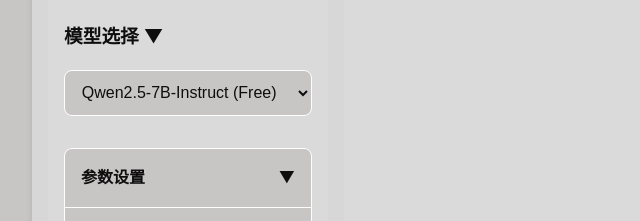
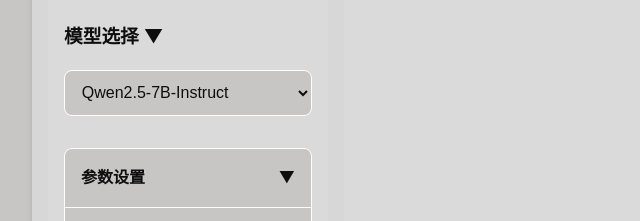
Before and after one commit to StardustWhisper/SiliconFlow-UI, a website: page public/chat.html in a window 1280 px wide. Shown: the part 145-366 px from the top of the page, 108-748 px from the left. Drawn offline with nearby package versions, Linux system fonts and the light colour scheme.

Commit message:
Update chat.html

```diff
--- a/public/chat.html
+++ b/public/chat.html
@@ -645,64 +645,17 @@
                 <select id="modelSelect" class="model-selector">
                     <!-- 免费模型 -->
                     <optgroup label="免费模型">
-                        <option value="Qwen/Qwen2.5-7B-Instruct">Qwen2.5-7B-Instruct (Free)</option>
-                        <option value="Qwen/Qwen2.5-Coder-7B-Instruct">Qwen2.5-Coder-7B-Instruct (Free)</option>
-                        <option value="Qwen/Qwen2-7B-Instruct">Qwen2-7B-Instruct (Free)</option>
-                        <option value="01-ai/Yi-1.5-9B-Chat-16K">Yi-1.5-9B-Chat-16K (Free)</option>
-                        <option value="01-ai/Yi-1.5-6B-Chat">Yi-1.5-6B-Chat (Free)</option>
-                        <option value="THUDM/chatglm3-6b">chatglm3-6b (Free)</option>
-                        <option value="THUDM/glm-4-9b-chat">glm-4-9b-chat (Free)</option>
-                        <option value="internlm/internlm2_5-7b-chat">InternLM2.5-7B-Chat (Free)</option>
-                    </optgroup>
+                        <option value="Qwen/Qwen2.5-7B-Instruct">Qwen2.5-7B-Instruct</option>
+                        <option value="Qwen/Qwen2.5-Coder-7B-Instruct">Qwen2.5-Coder-7B-Instruct</option>
+                        <option value="Qwen/Qwen2-7B-Instruct">Qwen2-7B-Instruct</option>
+                        <option value="Qwen/Qwen2-1.5B-Instruct">Qwen2-1.5B-Instruct</option>
+                        <option value="01-ai/Yi-1.5-9B-Chat-16K">Yi-1.5-9B-Chat-16K</option>
+                        <option value="01-ai/Yi-1.5-6B-Chat">Yi-1.5-6B-Chat</option>
+                        <option value="THUDM/chatglm3-6b">chatglm3-6b</option>
+                        <option value="THUDM/glm-4-9b-chat">glm-4-9b-chat</option>
+                        <option value="internlm/internlm2_5-7b-chat">InternLM2.5-7B-Chat</option>
+                        <option value="AIDC-AI/Marco-o1">Marco-o1</option>
 
-                    <!-- 大型模型 -->
-                    <optgroup label="大型模型">
-                        <option value="Qwen/Qwen2.5-72B-Instruct">Qwen2.5-72B</option>
-                        <option value="Qwen/Qwen2.5-32B-Instruct">Qwen2.5-32B</option>
-                        <option value="Qwen/Qwen2.5-14B-Instruct">Qwen2.5-14B</option>
-                        <option value="Qwen/Qwen2-72B-Instruct">Qwen2-72B</option>
-                        <option value="internlm/internlm2_5-20b-chat">InternLM2-20B</option>
-                        <option value="meta-llama/Meta-Llama-3.1-70B-Instruct">Llama3.1-70B</option>
-                        <option value="meta-llama/Meta-Llama-3-70B-Instruct">Llama3-70B</option>
-                        <option value="google/gemma-2-27b-it">Gemma-2-27B</option>
-                        <option value="deepseek-ai/DeepSeek-V2-Chat">DeepSeek-V2-Chat</option>
-                        <option value="deepseek-ai/DeepSeek-Coder-V2-Instruct">DeepSeek-Coder-V2</option>
-                        <option value="deepseek-ai/DeepSeek-V2.5">DeepSeek-V2.5</option>
-                        <option value="Qwen/Qwen2-1.5B-Instruct">Qwen2-1.5B</option>
-                        <option value="01-ai/Yi-1.5-34B-Chat-16K">Yi-1.5-34B</option>
-                        <option value="meta-llama/Meta-Llama-3-8B-Instruct">Llama3-8B</option>
-                        <option value="google/gemma-2-9b-it">Gemma-2-9B</option>
-                    </optgroup>
-
-                    <!-- 专业版模型 -->
-                    <optgroup label="专业版模型">
-                        <option value="Pro/Qwen/Qwen2.5-7B-Instruct">Pro-Qwen2.5-7B</option>
-                        <option value="Pro/Qwen/Qwen2-7B-Instruct">Pro-Qwen2-7B</option>
-                        <option value="Pro/01-ai/Yi-1.5-9B-Chat-16K">Pro-Yi-1.5-9B</option>
-                        <option value="Pro/01-ai/Yi-1.5-6B-Chat">Pro-Yi-1.5-6B</option>
-                        <option value="Pro/THUDM/chatglm3-6b">Pro-ChatGLM3-6B</option>
-                        <option value="Pro/THUDM/glm-4-9b-chat">Pro-GLM-4-9B</option>
-                        <option value="Pro/internlm/internlm2_5-7b-chat">Pro-InternLM2-7B</option>
-                        <option value="Pro/meta-llama/Meta-Llama-3-8B-Instruct">Pro-Llama3-8B</option>
-                        <option value="Pro/meta-llama/Meta-Llama-3.1-8B-Instruct">Pro-Llama3.1-8B</option>
-                        <option value="Pro/google/gemma-2-9b-it">Pro-Gemma-2-9B</option>
-                        <option value="Pro/Qwen/Qwen2-VL-7B-Instruct">Pro-Qwen2-VL-7B</option>
-                        <option value="Pro/OpenGVLab/InternVL2-8B">Pro-InternVL2-8B</option>
-                    </optgroup>
-
-                    <!-- 多模态模型 -->
-                    <optgroup label="多模态型">
-                        <option value="Qwen/Qwen2-VL-72B-Instruct">Qwen2-VL-72B</option>
-                        <option value="OpenGVLab/InternVL2-Llama3-76B">InternVL2-76B</option>
-                        <option value="OpenGVLab/InternVL2-26B">InternVL2-26B</option>
-                    </optgroup>
-
-                    <!-- 特殊模型 -->
-                    <optgroup label="特模型">
-                        <option value="Qwen/Qwen2.5-Math-72B-Instruct">Qwen2.5-Math-72B</option>
-                        <option value="TeleAI/TeleChat2">TeleChat2</option>
-                        <option value="Vendor-A/Qwen/Qwen2-72B-Instruct">Vendor-A-Qwen2-72B</option>
-                        <option value="Vendor-A/Qwen/Qwen2.5-72B-Instruct">Vendor-A-Qwen2.5-72B</option>
                     </optgroup>
                 </select>
 
```
